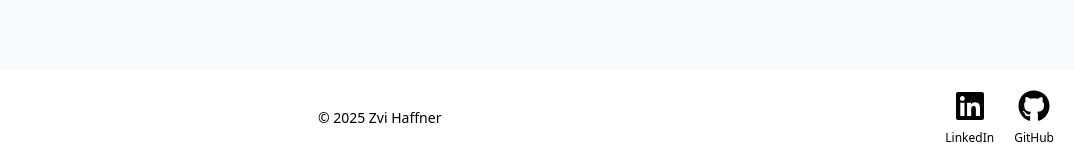
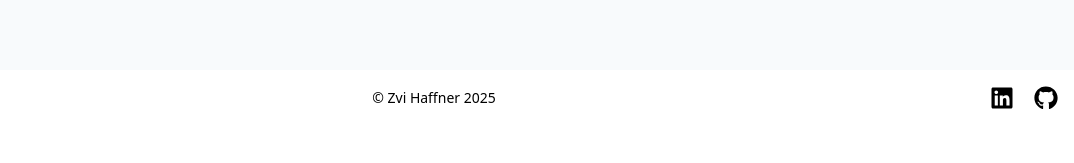
Before and after one commit to ZviHaffner/exhibition-curator, a Next.js app: page / in a window 1280 px wide. Shown: the part 1511-1674 px from the top of the page, without its empty margins (206-1280 px from the left). After the commit the page ends 1637 px from the top, so only its background shows below. Built offline with nearby package versions, Linux system fonts and the light colour scheme.

Commit message:
Makes footer more minimal to take up less screen estate

```diff
--- a/src/components/Footer.jsx
+++ b/src/components/Footer.jsx
@@ -2,25 +2,24 @@ import { FaGithub, FaLinkedin } from "react-icons/fa";
 
 const Footer = () => {
   return (
-    <div className="flex items-center justify-between p-5">
-      <div />
-      <p className="text-sm">&copy; {new Date().getFullYear()} Zvi Haffner</p>
-      <div className="flex gap-5">
-        <div className="flex flex-col items-center hover:text-gray-500">
+    <div className="flex items-center justify-center p-4">
+      <div className="flex-1" />
+      <p className="text-sm">&copy; Zvi Haffner {new Date().getFullYear()}</p>
+      <div className="flex-1 flex justify-end gap-5">
         <a
           href="https://www.linkedin.com/in/zvi-haffner-7697932a4/"
           target="_blank"
+          className="hover:text-gray-500"
         >
-            <FaLinkedin size={32} />
+          <FaLinkedin size={24} />
         </a>
-          <span className="text-xs mt-2">LinkedIn</span>
-        </div>
-        <div className="flex flex-col items-center hover:text-gray-500">
-          <a href="https://github.com/ZviHaffner" target="_blank">
-            <FaGithub size={32} />
+        <a
+          href="https://github.com/ZviHaffner"
+          target="_blank"
+          className="hover:text-gray-500"
+        >
+          <FaGithub size={24} />
         </a>
-          <p className="text-xs mt-2">GitHub</p>
-        </div>
       </div>
     </div>
   );
```
Lines whose indentation alone changed are shown as unchanged.
